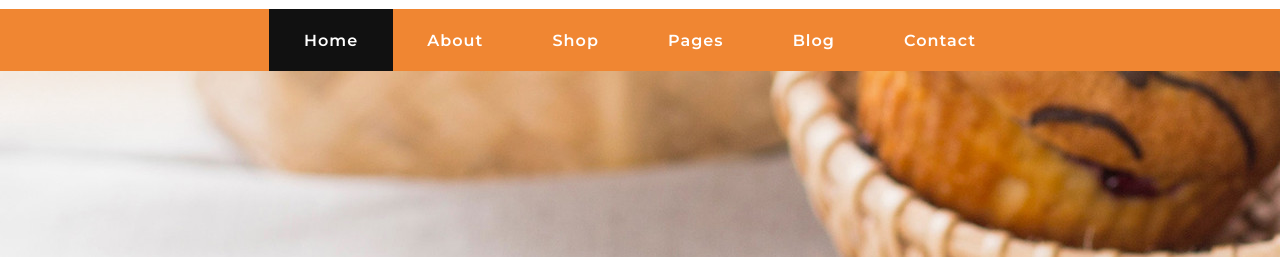
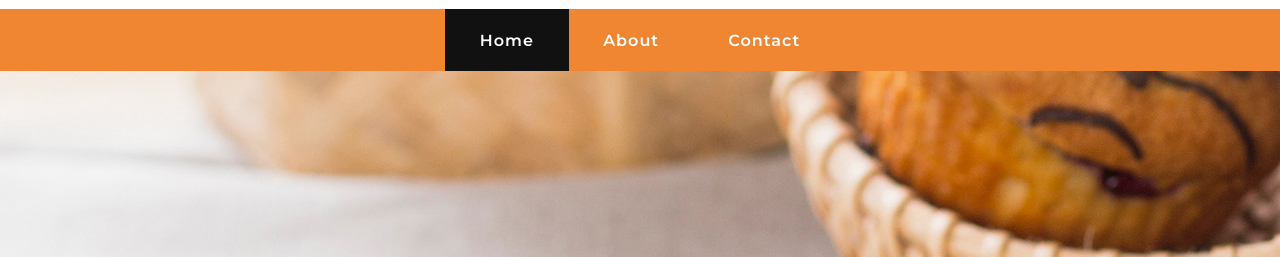
Before and after one commit to sameer106/gateaucuisine, a plain HTML site: page index.html in a window 1280 px wide. Shown: the part 93-350 px from the top of the page. Drawn offline with nearby package versions, Linux system fonts and the light colour scheme.

```diff
--- a/index.html
+++ b/index.html
@@ -121,7 +121,7 @@
                         <ul>
                             <li class="active"><a href="./index.html">Home</a></li>
                             <li><a href="./about.html">About</a></li>
-                            <li><a href="./shop.html">Shop</a></li>
+                            <!-- <li><a href="./shop.html">Shop</a></li>
                             <li><a href="#">Pages</a>
                                 <ul class="dropdown">
                                     <li><a href="./shop-details.html">Shop Details</a></li>
@@ -132,7 +132,7 @@
                                     <li><a href="./blog-details.html">Blog Details</a></li>
                                 </ul>
                             </li>
-                            <li><a href="./blog.html">Blog</a></li>
+                            <li><a href="./blog.html">Blog</a></li> -->
                             <li><a href="./contact.html">Contact</a></li>
                         </ul>
                     </nav>
```
Also changed, not shown: 1 other file.
